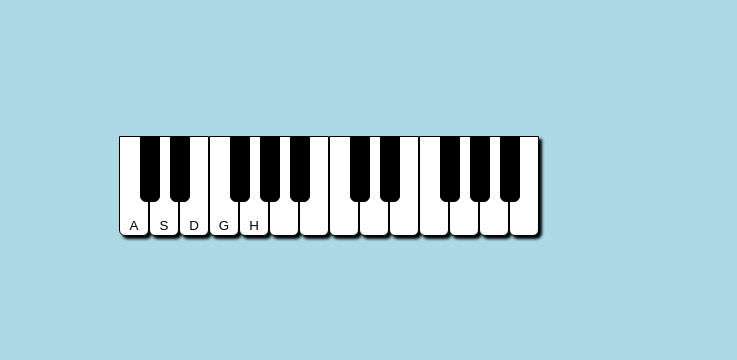
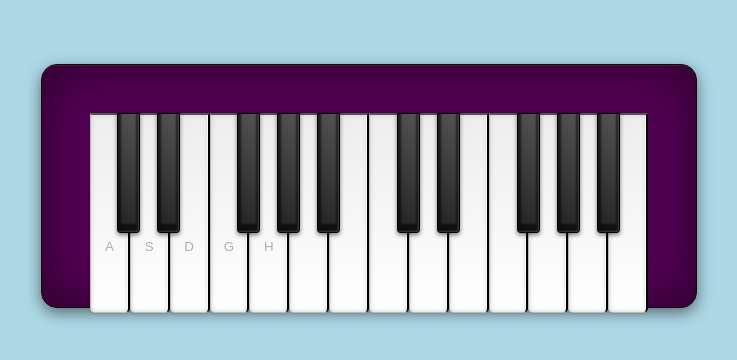
Before and after one commit to Jay-snow/react-tone-piano, a React (Create React App) app: page / in a window 1280 px wide. Shown: the part 214-574 px from the top of the page, without its empty margins (271-1008 px from the left). Built offline with nearby package versions, Linux system fonts and the light colour scheme.

Commit message:
Gave app a fresh coat of paint

```diff
--- a/src/App.css
+++ b/src/App.css
@@ -6,6 +6,20 @@ body,
 #root,
 html {
   height: 100%;
+}
+
+:root {
+  --keyboard: hsl(300, 100%, 16%);
+  --keyboard-shadow: hsla(19, 50%, 66%, 0.2);
+  --keyboard-border: hsl(20, 91%, 5%);
+  --black-10: hsla(0, 0%, 0%, 0.1);
+  --black-20: hsla(0, 0%, 0%, 0.2);
+  --black-30: hsla(0, 0%, 0%, 0.3);
+  --black-50: hsla(0, 0%, 0%, 0.5);
+  --black-60: hsla(0, 0%, 0%, 0.6);
+  --white-20: hsla(0, 0%, 100%, 0.2);
+  --white-50: hsla(0, 0%, 100%, 0.5);
+  --white-80: hsla(0, 0%, 100%, 0.8);
 }
 
 #root {
@@ -21,10 +35,17 @@ body {
 
 
 .piano-wrapper {
+
+  height: 15.25rem;
+  width: 41rem;
+  padding: 3rem 3rem 0 3rem;
+  border: 1px solid var(--keyboard-border);
+  border-radius: 1rem;
+  background-color: var(--keyboard);
+  box-shadow: 0 0 50px var(--black-50) inset, 0 1px var(--keyboard-shadow) inset,
+    0 5px 15px var(--black-50);
+
   /* border: 1px solid red; */
-  width: 500px;
-  height: 100px;
-  margin: 0 auto;
   display: flex;
   position: relative;
 }
@@ -34,36 +55,59 @@ body {
 }
 
 .white-key {
-  background-color: white;
-  width: 30px;
-  height: 100%;
+  /* background-color: white;
+
   border: 1px solid black;
   box-shadow: 3px 3px 3px black;
-  border-radius: 0px 0 6px 6px;
+  border-radius: 0px 0 6px 6px; */
+  width: 3.5rem;
+  height: 12.5rem;
+  border-left: 1px solid hsl(0, 0%, 73%);
+  border-bottom: 1px solid hsl(0, 0%, 73%);
+  border-radius: 0 0 5px 5px;
+  box-shadow: -1px 0 0 var(--white-80) inset, 0 0 5px hsl(0, 0%, 80%) inset,
+    0 0 3px var(--black-20);
+  background: linear-gradient(to bottom, hsl(0, 0%, 93%) 0%, white 100%);
+  color: var(--black-30);
 }
 
 .white-key:hover {
-  background-color: lightblue;
   cursor: pointer;
 }
 
 
 .white-key.active {
-  background-color: lawngreen;
+  border-top: 1px solid hsl(0, 0%, 47%);
+  border-left: 1px solid hsl(0, 0%, 60%);
+  border-bottom: 1px solid hsl(0, 0%, 60%);
+  box-shadow: 2px 0 3px var(--black-10) inset,
+    -5px 5px 20px var(--black-20) inset, 0 0 3px var(--black-20);
+  background: linear-gradient(to bottom, white 0%, hsl(0, 0%, 91%) 100%);
+  outline: none;
 }
 
 .black-key.active {
-  background-color: lawngreen;
+  box-shadow: -1px -1px 2px var(--white-20) inset,
+    0 -2px 2px 3px var(--black-60) inset, 0 1px 2px var(--black-50);
+  background: linear-gradient(to right,
+      hsl(0, 0%, 27%) 0%,
+      hsl(0, 0%, 13%) 100%);
+  outline: none;
 }
 
 
 .black-key {
-  background-color: black;
-  width: 20px;
+  width: 23px;
   left: 15px;
-  height: 66%;
+  height: 7.5rem;
   border: 1px solid black;
-  border-radius: 0px 0 6px 6px;
 
   position: absolute;
+
+  border-radius: 0 0 3px 3px;
+  box-shadow: -1px -1px 2px var(--white-20) inset,
+    0 -5px 2px 3px var(--black-60) inset, 0 2px 4px var(--black-50);
+  background: linear-gradient(45deg, hsl(0, 0%, 13%) 0%, hsl(0, 0%, 33%) 100%);
+  color: var(--white-50);
+
 }
--- a/src/layout/piano_wrapper.tsx
+++ b/src/layout/piano_wrapper.tsx
@@ -11,14 +11,12 @@ document.addEventListener("mouseup", e => {
 
 
 
-
-
 function PianoWrapper() {
 
     const [notes, setNotes] = useState(initPiano())
     const [blackKeys, setblackKeys] = useState(initBlackKeys())
 
-
+    //This will effectively be a "OnComponentMount"
     useEffect(() => {
         document.addEventListener("keydown", e => {
             _keydown(e);
@@ -31,9 +29,8 @@ function PianoWrapper() {
 
     }, [])
 
+    //Hander for document events
     const _keydown = (e: KeyboardEvent) => {
-
-
         for (let i = 0; i < notes.length; i++) {
             if (notes[i].keyboard_libary === e.key.toUpperCase()) {
                 console.log("match!");
@@ -41,12 +38,9 @@ function PianoWrapper() {
                 keyboardHandler(note_to_play)
             }
         }
-
-
-
     }
 
-
+    //Hander for document events
     const _keyup = (e: KeyboardEvent) => {
         let whiteKeyCopy = [...notes];
 
@@ -81,7 +75,8 @@ function PianoWrapper() {
     function initBlackKeys() {
 
         let sound_library = ["C#3", "D#3", "F#3", "G#3", "A#3", "C#4", "D#4", "F#4", "G#4", "A#4",];
-        let margin_library = [6, 36, 96, 126, 156, 216, 246, 306, 336, 366];
+        // let margin_library = [6, 36, 96, 126, 156, 216, 246, 306, 336, 366];
+        let margin_library = [60, 100, 180, 220, 260, 340, 380, 460, 500, 540];
         let sound_collection = []
 
         for (let i = 0; i < sound_library.length; i++) {
@@ -111,7 +106,6 @@ function PianoWrapper() {
             e.target.dataset.playing = 'true';
             //Update state by first making a clone.
             //This is a best practice, I forget why.
-            console.log(e.target.dataset.type)
             if (e.target.dataset.type === 'white') {
                 let stateCopy = [...notes];
                 stateCopy[id].isPlaying = true;
```
